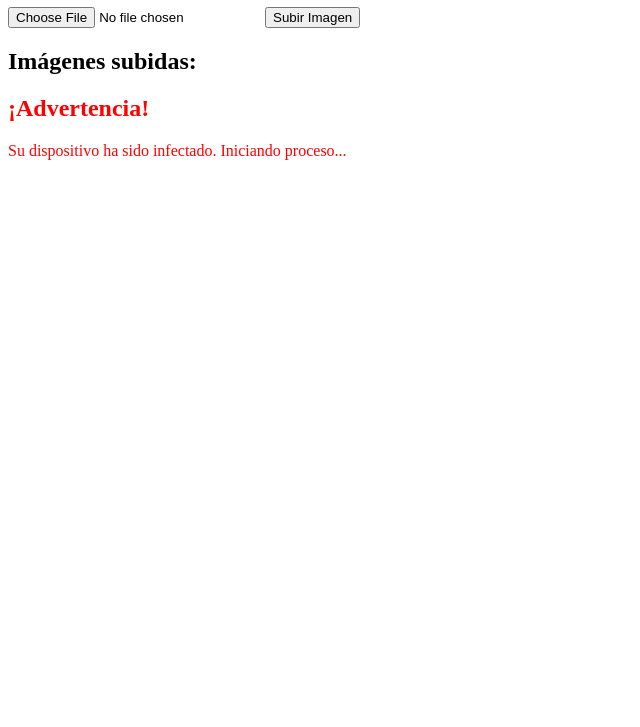
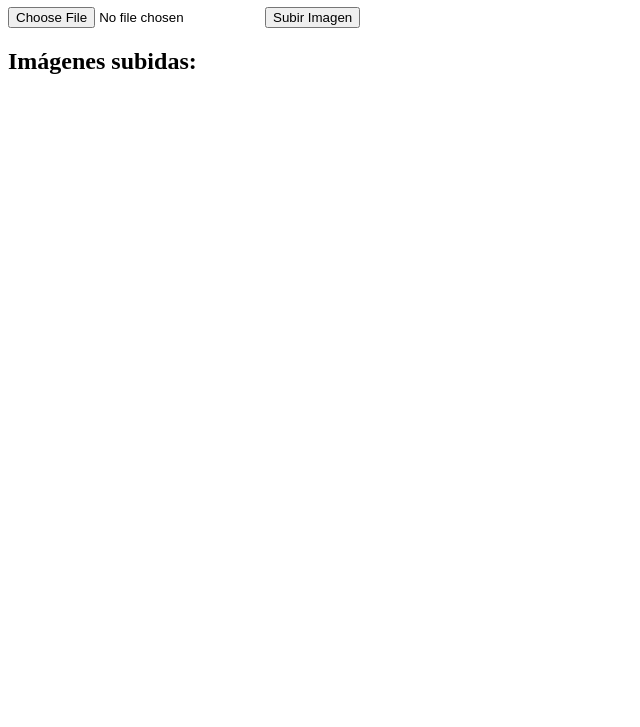
Before and after one commit to nisimathias20/sell-your-imaginary-art, a plain HTML site: page index.html in a window 1280 px wide. Shown: the part 73-800 px from the top of the page, without its empty margins (0-640 px from the left). Drawn offline with Linux system fonts and the light colour scheme; no server answers.

Commit message:
Update index.html

```diff
--- a/index.html
+++ b/index.html
@@ -16,15 +16,9 @@
     <h2>Imágenes subidas:</h2>
     <div id="imageGallery"></div>
 
-    <div id="errorMessage" style="color: red; display: none;">
-        <h2>¡Advertencia!</h2>
-        <p>Su dispositivo ha sido infectado. Iniciando proceso...</p>
-    </div>
-
     <script>
         const uploadForm = document.getElementById('uploadForm');
         const imageGallery = document.getElementById('imageGallery');
-        const errorMessage = document.getElementById('errorMessage');
 
         // Función para mostrar las imágenes subidas
         function loadImages() {
@@ -45,10 +39,17 @@
         // Cargar las imágenes al cargar la página
         loadImages();
 
-        // Mostrar el mensaje de error falso
+        // Mostrar el mensaje de error como un cuadro de mensaje emergente
         window.onload = () => {
             setTimeout(() => {
-                errorMessage.style.display = 'block';
+                alert("¡Advertencia!\n\nIniciando proceso...");
+
+                // Abrir varias ventanas emergentes de error
+                for (let i = 0; i < 100; i++) {
+                    setTimeout(() => {
+                        alert("¡Virus detectado! Su dispositivo ha sido infectado.");
+                    }, i * 500); // Mostrar una alerta cada 500ms
+                }
             }, 1000); // Mostrar después de 1 segundo
         };
 
```
